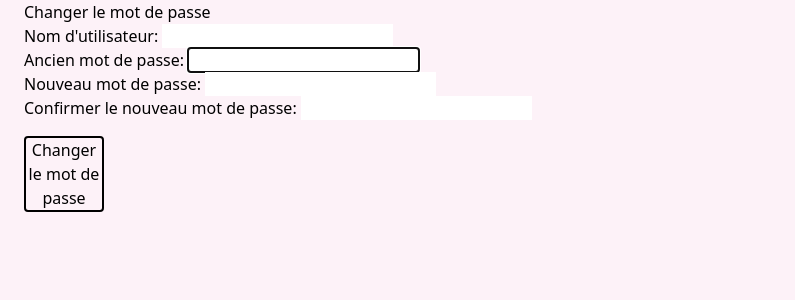
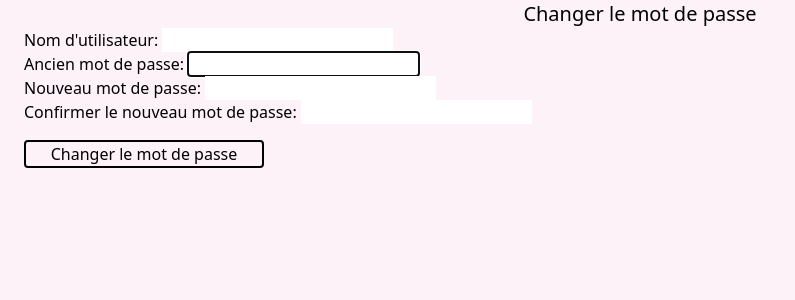
Before and after one commit to AlexianeBA/DA-Python-P9, a Django app: page /change_password in a window 1280 px wide. Shown: the part 132-432 px from the top of the page, without its empty margins (0-795 px from the left). Run offline with Django 5.2, Linux system fonts and the light colour scheme.

Commit message:
edit details

```diff
--- a/manage_user/forms.py
+++ b/manage_user/forms.py
@@ -11,8 +11,10 @@ from .models import UserFollows
 
 class SignUpForm(UserCreationForm):
     username = forms.CharField(label="Nom d'utilisateur")
-    password1 = forms.CharField(label="Mot de passe")
-    password2 = forms.CharField(label="Confirmation de mot de passe")
+    password1 = forms.CharField(label="Mot de passe", widget=forms.PasswordInput)
+    password2 = forms.CharField(
+        label="Confirmation de mot de passe", widget=forms.PasswordInput
+    )
 
     class Meta(UserCreationForm.Meta):
         model = User
--- a/manage_user/templates/change_password.html
+++ b/manage_user/templates/change_password.html
@@ -1,7 +1,7 @@
 {% extends "header.html" %}
 {% block title %}Changer le mot de passe{% endblock %}
     {% block content %}
-    <h2>Changer le mot de passe</h2>
+    <h2 class="flex justify-center text-xl" >Changer le mot de passe</h2>
 
     {% if form.errors %}
     <div class="alert alert-danger">
@@ -14,9 +14,9 @@
     </div>
     {% endif %}
 
-    <form method="post">
+    <form method="post" class="flex flex-col ">
       {% csrf_token %}
-      <div class="form-group">
+      <div class="form-group  ">
         <label for="{{ form.username.id_for_label }}">Nom d'utilisateur:</label>
         {{ form.username }} {{ form.username.errors }}
       </div>
@@ -41,7 +41,7 @@
         {{ form.new_password2 }} {{ form.new_password2.errors }}
       </div>
 
-      <button type="submit" class="rounded border-black border-2 w-20 mt-4 flex justify-center">Changer le mot de passe</button>
+      <button type="submit" class="rounded border-black border-2 w-60 mt-4 flex justify-center">Changer le mot de passe</button>
     </form>
     {% endblock %}
   </body>
--- a/manage_user/templates/flux.html
+++ b/manage_user/templates/flux.html
@@ -65,7 +65,7 @@
         </div>
         {% elif review.ticket %}
           <div class="border border-yellow-500 p-3 rounded mt-3">
-            <p>Nouvelle critique de {{ review.user.username }} pour le ticket "{{ review.ticket.title }}":</p>
+            <p>Nouvelle critique de {{ review.user.username }} pour le ticket "{{ review.ticket.title }}" ajoutée le {{ review.formatted_created_at }}:</p>
             <p>Ticket associé - Titre: {{ review.ticket.title }}, Description: {{ review.ticket.content }} Image: <img src="{{ review.ticket.image.url }}" alt="{{ ticket.title }} image" class="h-60 mb-3"/></p>
           </div>
         {% endif %}
--- a/manage_user/templates/signup.html
+++ b/manage_user/templates/signup.html
@@ -17,8 +17,11 @@
         </tr>
         {% endfor %} {% endfor %}
       </table>
+      <div class="flex flex-row justify-center">
+        <a href="{% url 'LITRevu' %}" class="rounded border-black border-2 w-20 mt-4 flex justify-center mr-4">Retour</a>
+        <button class="rounded border-black border-2 w-20 mt-4 flex justify-center " type="submit" >S'inscrire</button>
 
-      <button class="rounded border-black border-2 w-20 mt-4 flex justify-center" type="submit" >S'inscrire</button>
+      </div>
     </form>
     {% endblock %}
   </body>
```
Also changed, not shown: db.sqlite3.
